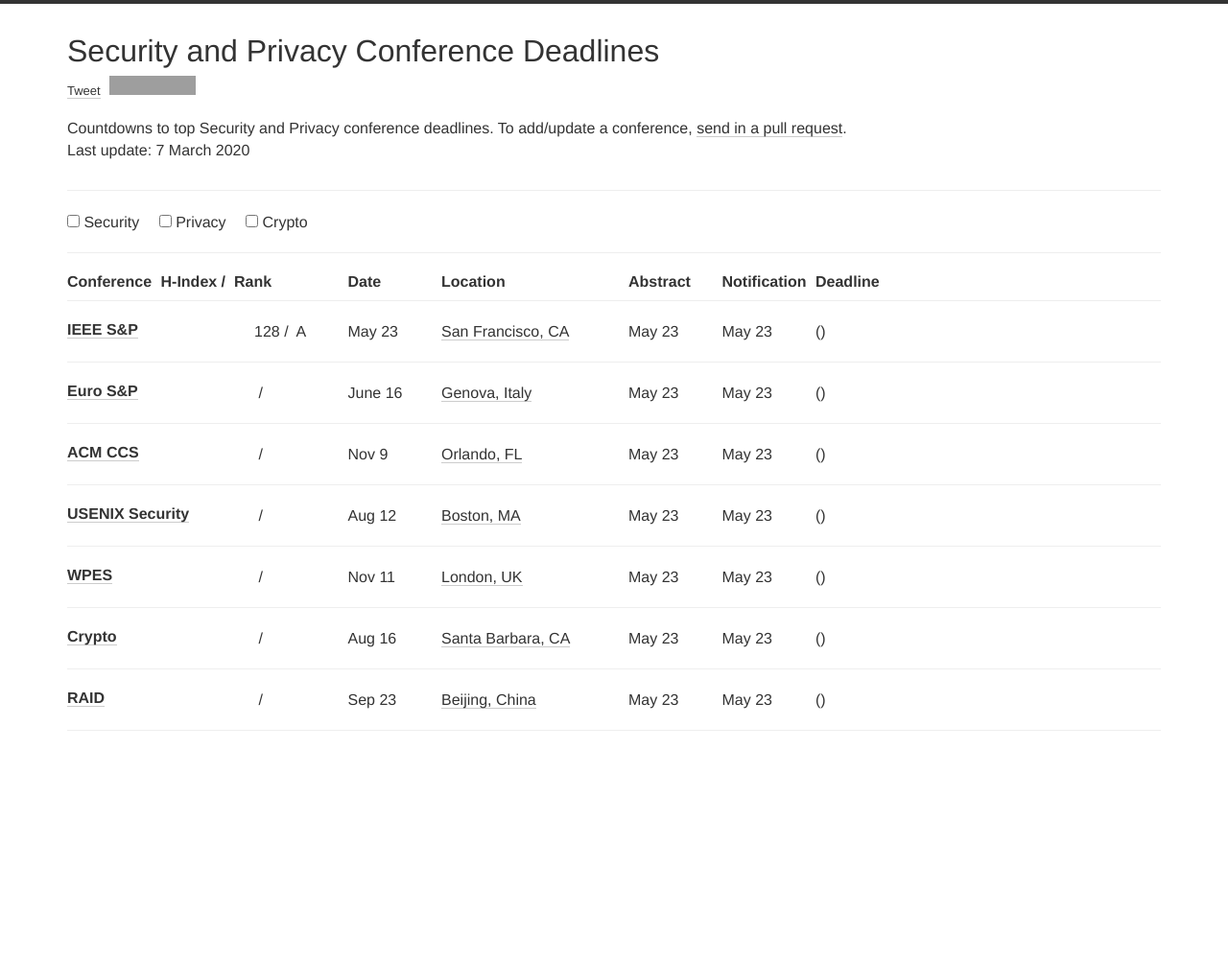
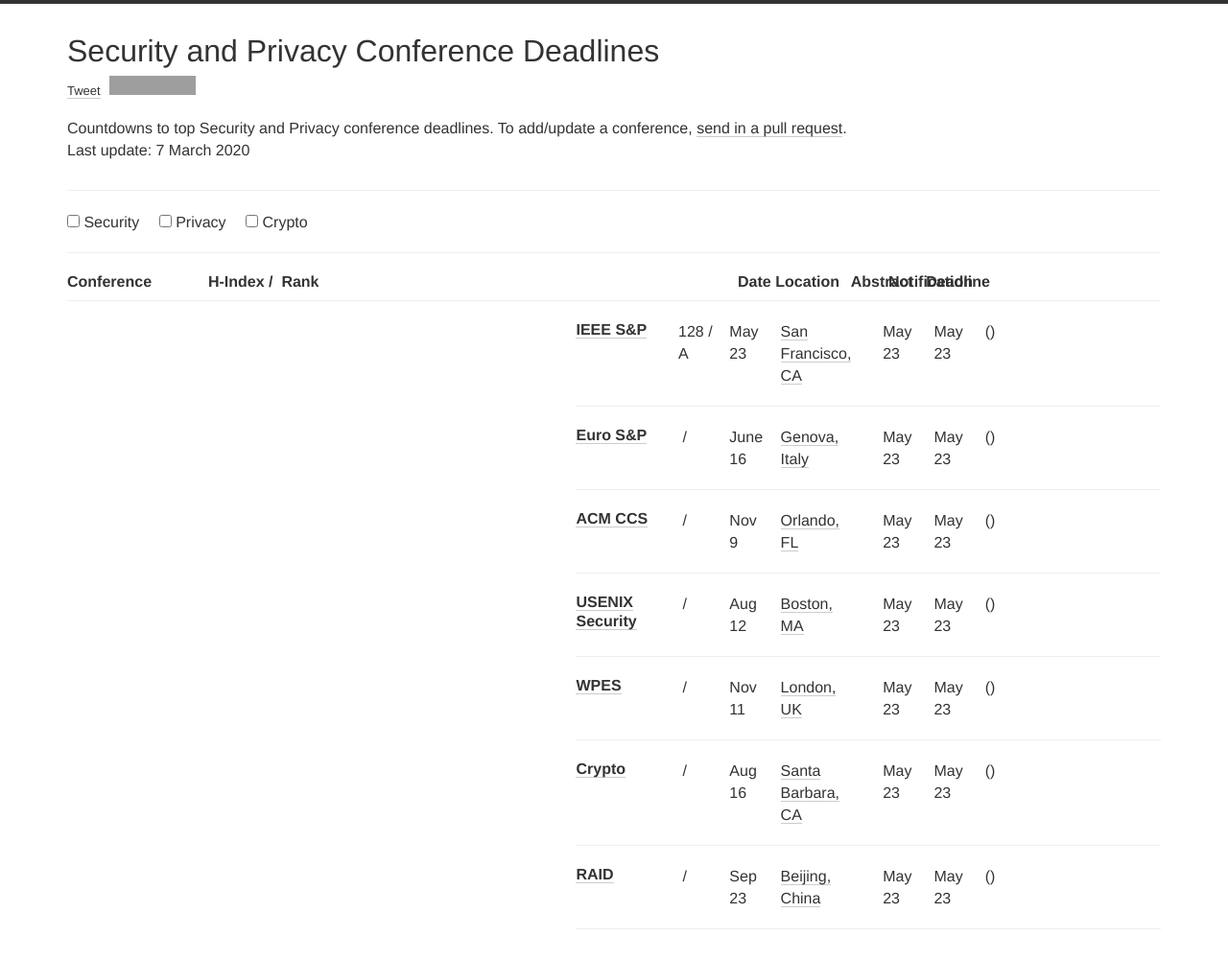
Before and after one commit to jianghaizhi/conference, a Jekyll site: the page built from index.html, in a window 1280 px wide. Shown: the whole page at 96% size. Built offline with Jekyll 4.4.1, drawn with Linux system fonts in a browser that asks for light colours; nearby versions of some CDN libraries; comment, search, counter and statistics services are not loaded; before the commit the page ends 900 px from its top, so only the background shows below that; grey boxes are pictures that could not be loaded.

Commit message:
Update index.html

```diff
--- a/index.html
+++ b/index.html
@@ -49,7 +49,7 @@
 
                   <div class="row">
        <div class="col-xs-12 col-md-1"><h2>Conference</h2></div>
-        <div class="col-xs-12 col-md-2"><h2>H-Index&nbsp;/&nbsp; Rank</h2></div>
+        <div class="col-xs-12 col-md-2"><h2><font style="float:right;">H-Index&nbsp;/&nbsp; Rank<font></h2></div>
         <div class="col-xs-12 col-md-1"><h2>Date</h2></div>
         <div class="col-xs-12 col-md-2"><h2>Location</h2></div>
         <div class="col-xs-12 col-md-1"><h2>Abstract</h2></div>
```
